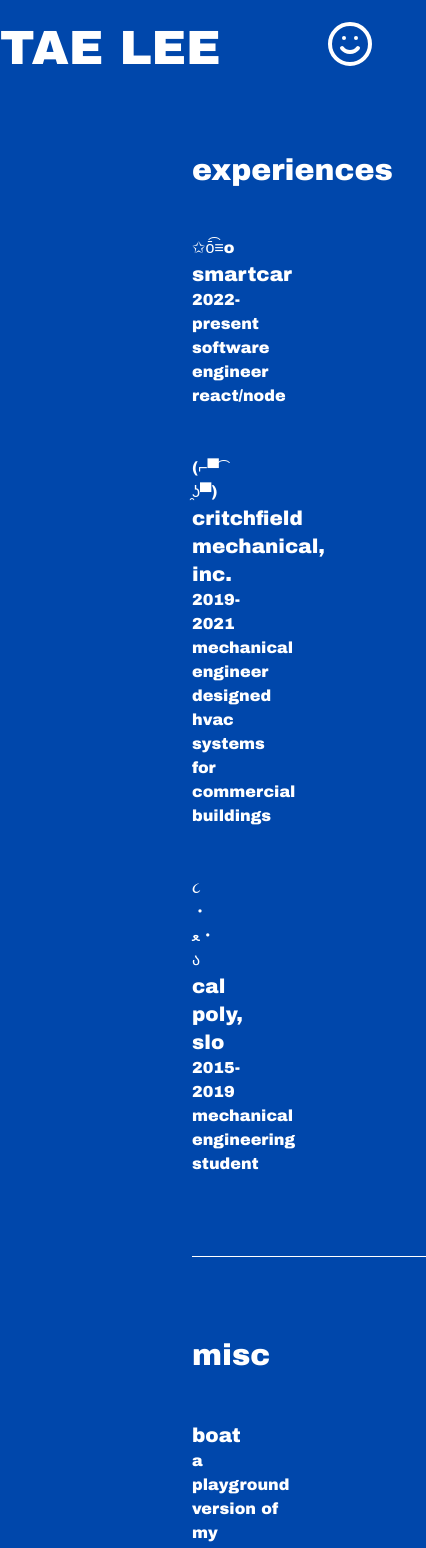
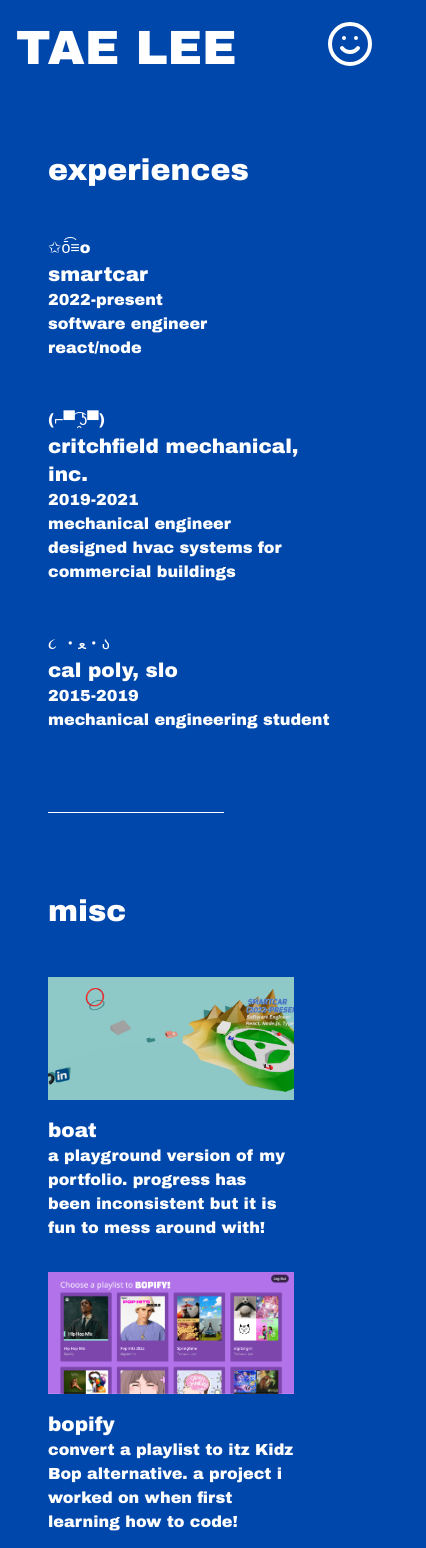
Before and after one commit to tae-hwan-lee/personal-website, a React (Create React App) app: page /about in a window 390 px wide. Shown: the top 1548 px of the page, 426 px wide, since content can reach past the window. Built offline with nearby package versions, Linux system fonts and the light colour scheme.

Commit message:
feat: add mobile responsiveness

```diff
--- a/src/components/HamburgerHeader.jsx
+++ b/src/components/HamburgerHeader.jsx
@@ -84,14 +84,14 @@ export const HamburgerHeader = () => {
   };
 
   return (
-    <header className='z-10 mt-4'>
+    <header className='z-10 mt-4 mx-4'>
       <nav className='flex items-center justify-between'>
         <BoingLink
           path='/'
           text='TAE LEE'
           customTypography='text-5xl sm:text-7xl text-center mt-2'
         />
-        <button className='block px-4 py-1' onClick={toggleMenu}>
+        <button className='block py-1' onClick={toggleMenu}>
           <Smile color='var(--text-primary)' size={48} />
         </button>
         <AnimatePresence>
--- a/src/pages/About.jsx
+++ b/src/pages/About.jsx
@@ -38,7 +38,7 @@ const LazyLoadedImage = ({ src, alt }) => {
       <img
         src={path}
         alt={alt}
-        className={`h-36 ${isImageLoaded ? 'block' : 'hidden'}`}
+        className={`w-96 ${isImageLoaded ? 'block' : 'hidden'}`}
         onLoad={() => setImageLoaded(true)}
       />
     </div>
@@ -49,8 +49,11 @@ const ProjectsList = () =>
   Object.keys(staticText.projects).map((projectName) => {
     const project = projects[projectName];
     return (
-      <div key={project.key} className='flex items-end justify-between'>
-        <div>
+      <div
+        key={project.key}
+        className='flex flex-col lg:flex-row items-center lg:items-end justify-between gap-4'
+      >
+        <div className='order-last lg:order-first'>
           <h2 className='text-xl'>{project.title}</h2>
           <div>{project.description}</div>
         </div>
@@ -64,8 +67,8 @@ const ProjectsList = () =>
 
 export const About = () => {
   return (
-    <main>
-      <div className='my-20 mx-48 flex flex-col gap-12'>
+    <main className='mx-12 sm:mx-48'>
+      <div className='my-20 flex flex-col gap-12'>
         <h1 className='text-3xl'>experiences</h1>
         <div>
           <p>✩ō͡≡o</p>
@@ -88,8 +91,8 @@ export const About = () => {
           <p>mechanical engineering student</p>
         </div>
       </div>
-      <div className='w-3/5 mx-48 border-b right-0'></div>
-      <div className='my-20 mx-48 flex flex-col gap-12'>
+      <div className='w-3/5 border-b right-0'></div>
+      <div className='my-20 flex flex-col gap-12'>
         <h1 className='text-3xl'>misc</h1>
         <div className='flex flex-col mr-12 gap-8'>
           <ProjectsList />
--- a/src/pages/Horoscopes.jsx
+++ b/src/pages/Horoscopes.jsx
@@ -24,22 +24,22 @@ export const Horoscopes = () => {
   const photoPath = '/images/archie/' + filename;
 
   return (
-    <div className='flex flex-col items-center gap-12'>
-      <div className='flex items-end gap-48'>
+    <div className='flex flex-col items-center gap-12 text-center'>
+      <div className='flex flex-col sm:flex-row justify-center gap-1 sm:gap-48'>
         <div className='text-lg'>today is {formattedDate}</div>
-        <h1 className='text-4xl'>today's mood: {mood}</h1>
         <div className='text-lg'>today's emote: {emote}</div>
       </div>
+      <h1 className='text-3xl sm:text-4xl'>today's mood: {mood}</h1>
       {!isImageLoaded && (
-        <div className='w-full h-96 text-center'>Archie is on the way...</div>
+        <div className='w-full h-96'>Archie is on the way...</div>
       )}
       <img
         src={photoPath}
         alt={`archie's mood today is: ${mood}`}
-        className={`h-96 ${isImageLoaded ? 'block' : 'hidden'}`}
+        className={`h-72 sm:h-96 ${isImageLoaded ? 'block' : 'hidden'}`}
         onLoad={() => setImageLoaded(true)}
       />
-      <div className='text-xl'>{horoscope}</div>
+      <div className='text-lg'>{horoscope}</div>
     </div>
   );
 };
--- a/src/pages/MCEscher.jsx
+++ b/src/pages/MCEscher.jsx
@@ -1,6 +1,8 @@
 import { useEffect, useRef } from 'react';
+import { useMediaQuery } from 'react-responsive';
 
 export const MCEscher = () => {
+  const isMobile = useMediaQuery({ maxWidth: 890 });
   const textPathRef = useRef();
   const lastTimeRef = useRef(performance.now());
   const offsetRef = useRef(-34);
@@ -42,11 +44,11 @@ export const MCEscher = () => {
     //     d='M10,200 Q 200,20 200,200 T 490,100'
     //     ref={wavePathRef}
     //   />
-    <div className='flex flex-col items-center justify-center gap-8'>
+    <div className='flex flex-col items-center justify-center'>
       <svg
-        width='518'
+        width={isMobile ? '340' : '518'}
         height='550'
-        viewBox='0 0 600 600'
+        viewBox={isMobile ? '0 0 550 600' : '0 0 550 500'}
         fill='none'
         xmlns='http://www.w3.org/2000/svg'
       >
@@ -55,7 +57,7 @@ export const MCEscher = () => {
           d='M220.219 1H297.242L517 372.46M220.219 1L1 372.46L40.3194 446M220.219 1L400.119 297.846H325.251M517 372.46L480.912 446H40.3194M517 372.46H149.121L192.211 297.846M40.3194 446L220.219 128.22L255.451 185.119M192.211 297.846H325.251M192.211 297.846L255.451 185.119M325.251 297.846L255.451 185.119'
           stroke='none'
         />
-        <text fontSize='24' fill='var(--text-primary)'>
+        <text fontSize='36' fill='var(--text-primary)'>
           <textPath href='#wavePath' ref={textPathRef}>
             {repeatText}
           </textPath>
```
